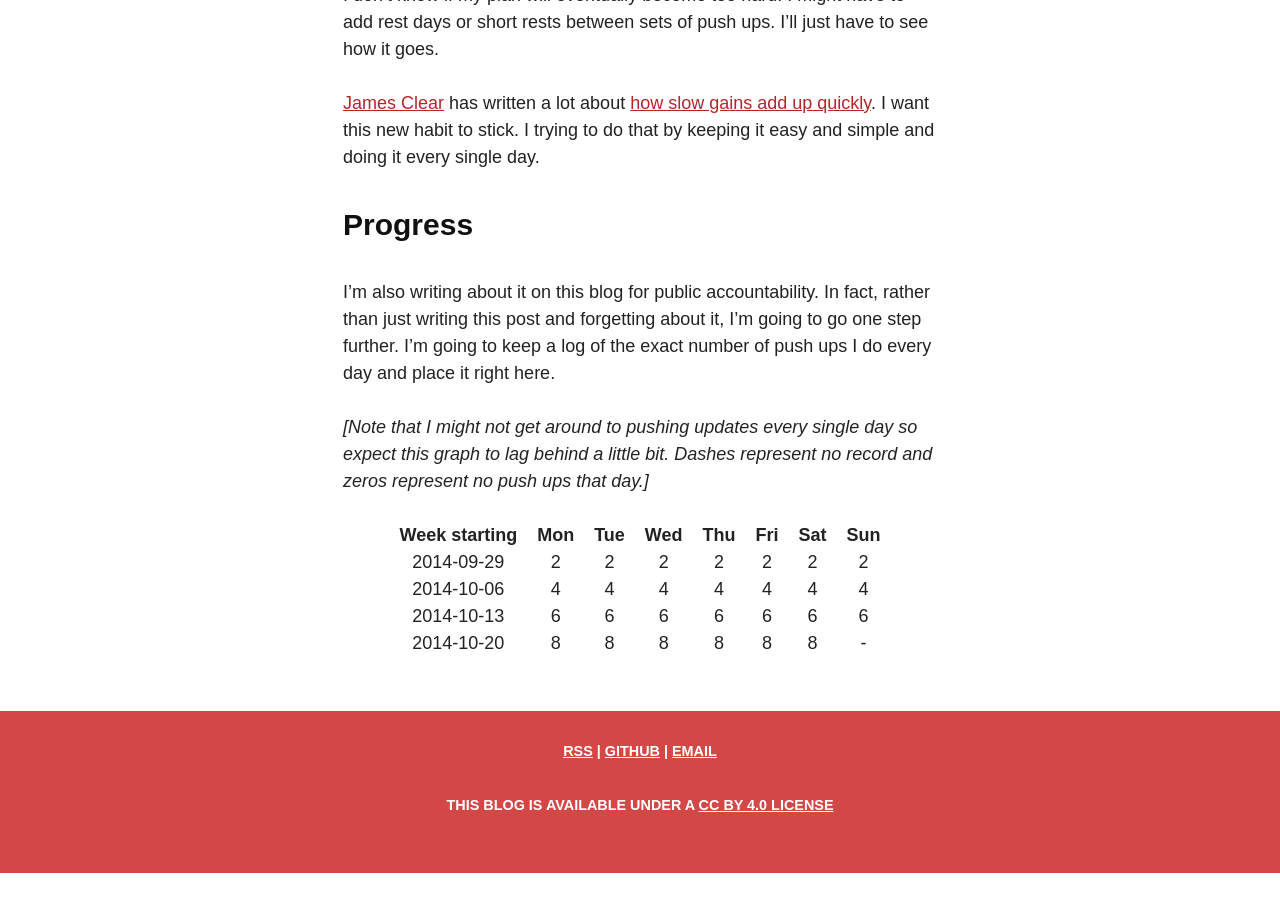
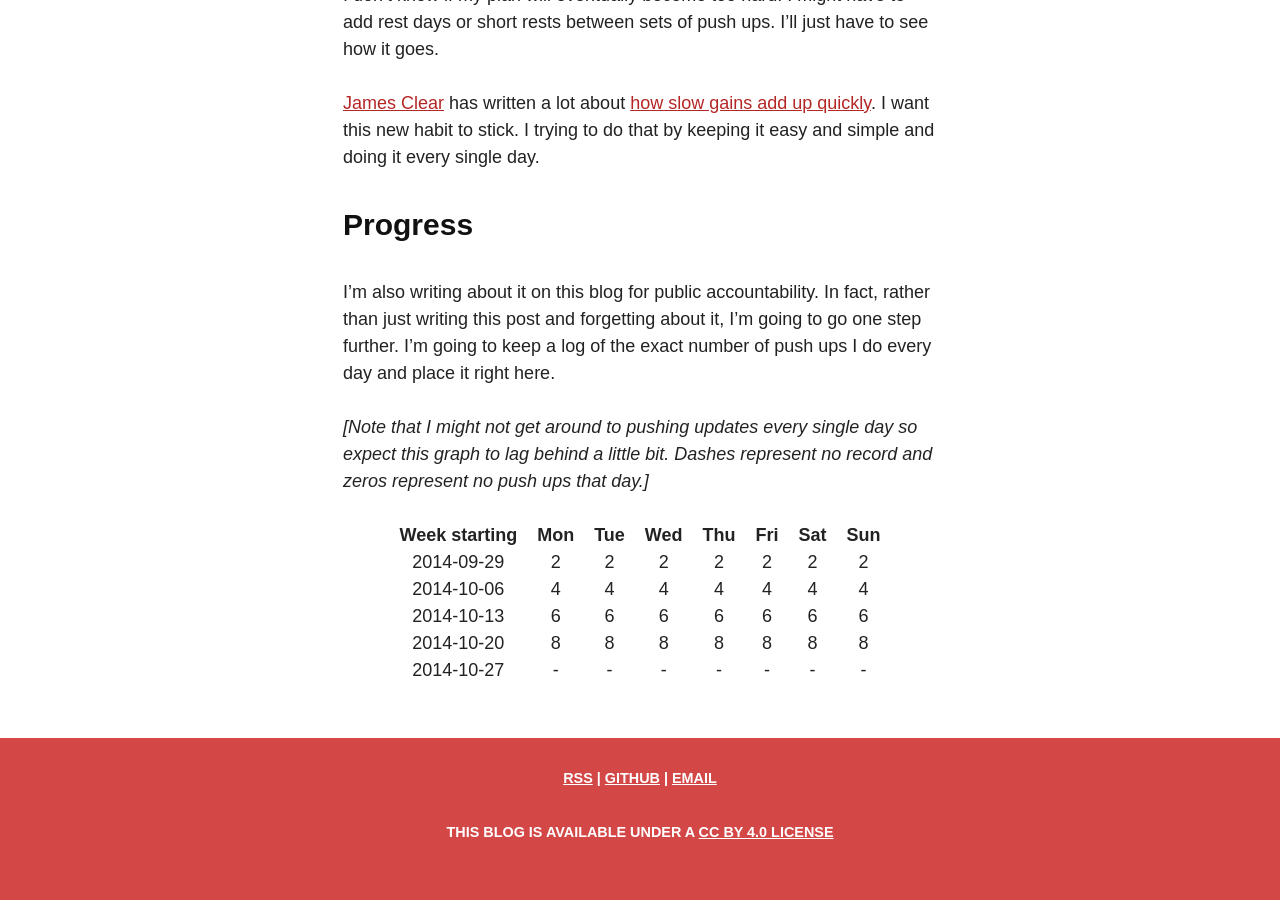
Before and after one commit to davidxmoody/davidxmoody.com, a Jekyll site: the page built from _posts/2014-09-29-100-push-ups-the-ultimate-slow-gains-experiment.md, in a window 1280 px wide and 900 px high, scrolled down 1287 px. Built offline with Jekyll 4.4.1, drawn with Linux system fonts in a browser that asks for light colours; before the commit the page ends 2160 px from its top, so only the background shows below that.

Commit message:
Updated habits

```diff
--- a/_posts/2014-09-29-100-push-ups-the-ultimate-slow-gains-experiment.md
+++ b/_posts/2014-09-29-100-push-ups-the-ultimate-slow-gains-experiment.md
@@ -35,4 +35,5 @@ I'm also writing about it on this blog for public accountability. In fact, rathe
 | 2014-09-29    |  2  |  2  |  2  |  2  |  2  |  2  |  2  |
 | 2014-10-06    |  4  |  4  |  4  |  4  |  4  |  4  |  4  |
 | 2014-10-13    |  6  |  6  |  6  |  6  |  6  |  6  |  6  |
-| 2014-10-20    |  8  |  8  |  8  |  8  |  8  |  8  |  -  |
+| 2014-10-20    |  8  |  8  |  8  |  8  |  8  |  8  |  8  |
+| 2014-10-27    |  -  |  -  |  -  |  -  |  -  |  -  |  -  |
```
Also changed, not shown: _posts/2014-10-09-writing-before-breakfast.md (+2 -1 lines).
